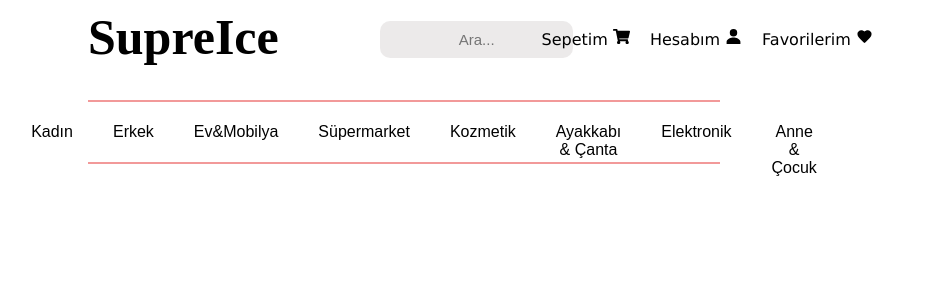
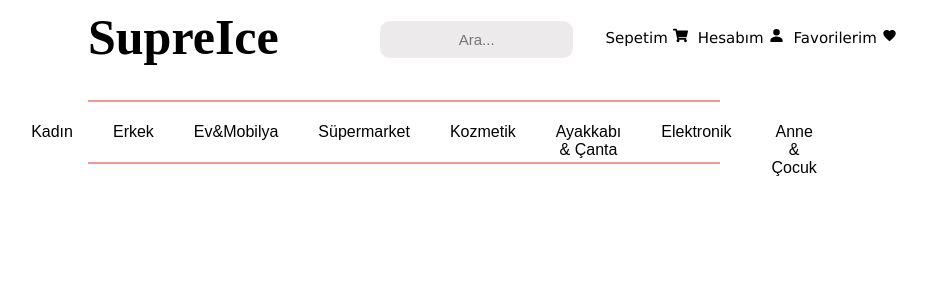
Before and after one commit to AysuDemirci/SupreIce_Design, a React (Create React App) app: page / in a window 1280 px wide. Shown: the top 300 px of the page, without its empty margins (236-1163 px from the left). Built offline with nearby package versions, Linux system fonts and the light colour scheme.

Commit message:
ufak düzenleme

```diff
--- a/src/Components/Navbar.js
+++ b/src/Components/Navbar.js
@@ -691,12 +691,13 @@
     <div>
       <div style={{ display: "flex" }}>
         <h1 className="navbar-brandName">SupreIce</h1>
+
         <input
           className="navbar-searchInput"
           placeholder="Ara..."
           ref={inputRef}
           style={{
-            width: inputFocus ? "23%" : "15%",
+            width: inputFocus ? "20%" : "15%",
             transition: "width  0.3s",
           }}
           onFocus={handleFocus}
--- a/src/Style.css
+++ b/src/Style.css
@@ -22,7 +22,7 @@
     font-size: medium;
     margin-top: 20px;
     font-family: 'Lucida Sans', 'Lucida Sans Regular', 'Lucida Grande', 'Lucida Sans Unicode', Geneva, Verdana, sans-serif;
-    margin-left: 57%;
+    margin-left: 62%;
     position: absolute;
 
 }
@@ -98,6 +98,7 @@
 
   .dropdown-content-ul{
     list-style: none;
+
   }
 
   .dropdown-li-a{
@@ -116,10 +117,11 @@
 .navbar-ul2-li{
   text-decoration: none;
   color: black;
+  font-size: 15px;
 }
 .icons{
-  height: 17px;
-  width: 17px;
+  height: 15px;
+  width: 15px;
   margin-left: 5px;
-  margin-right: 20px;
+  margin-right: 10px;
 }
```
